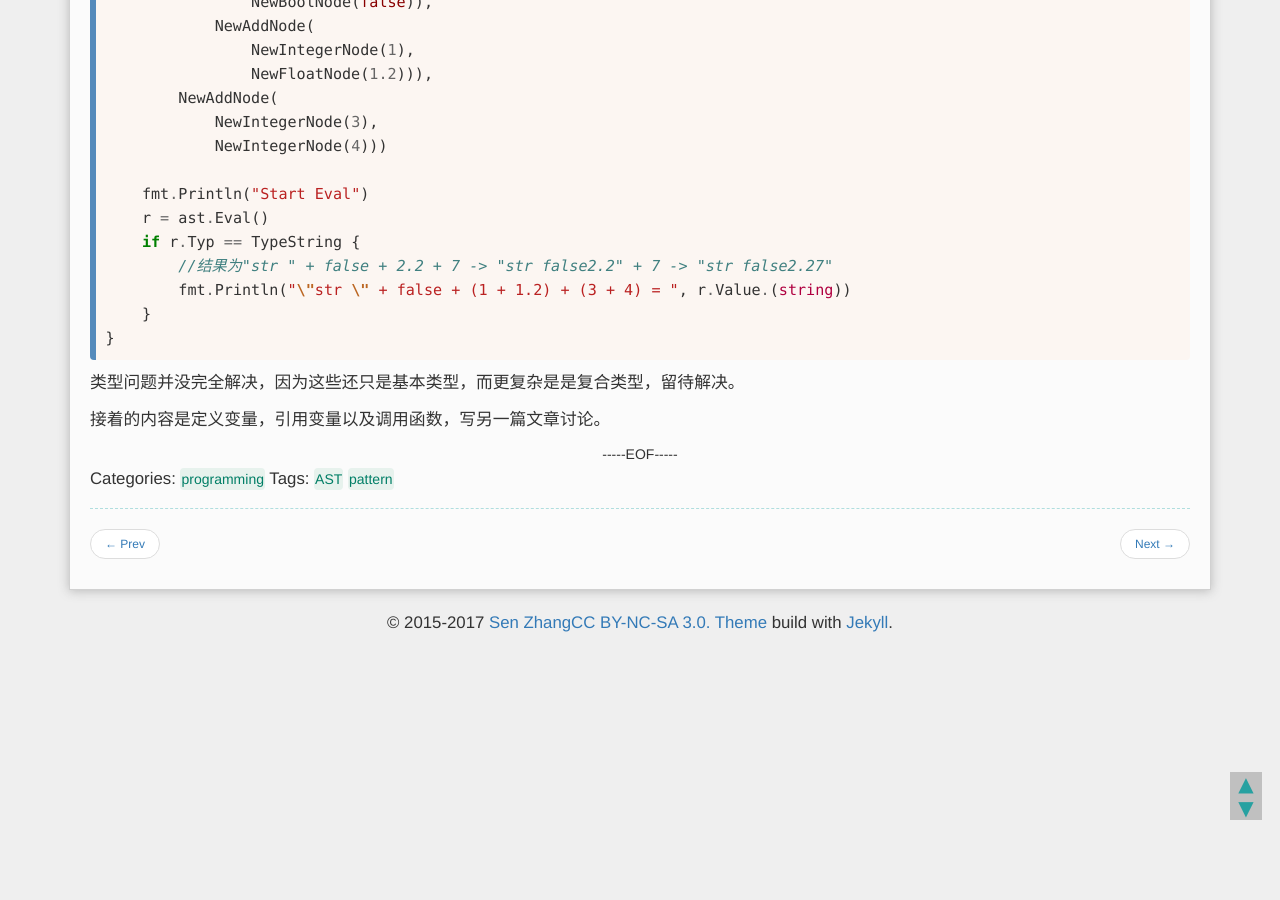
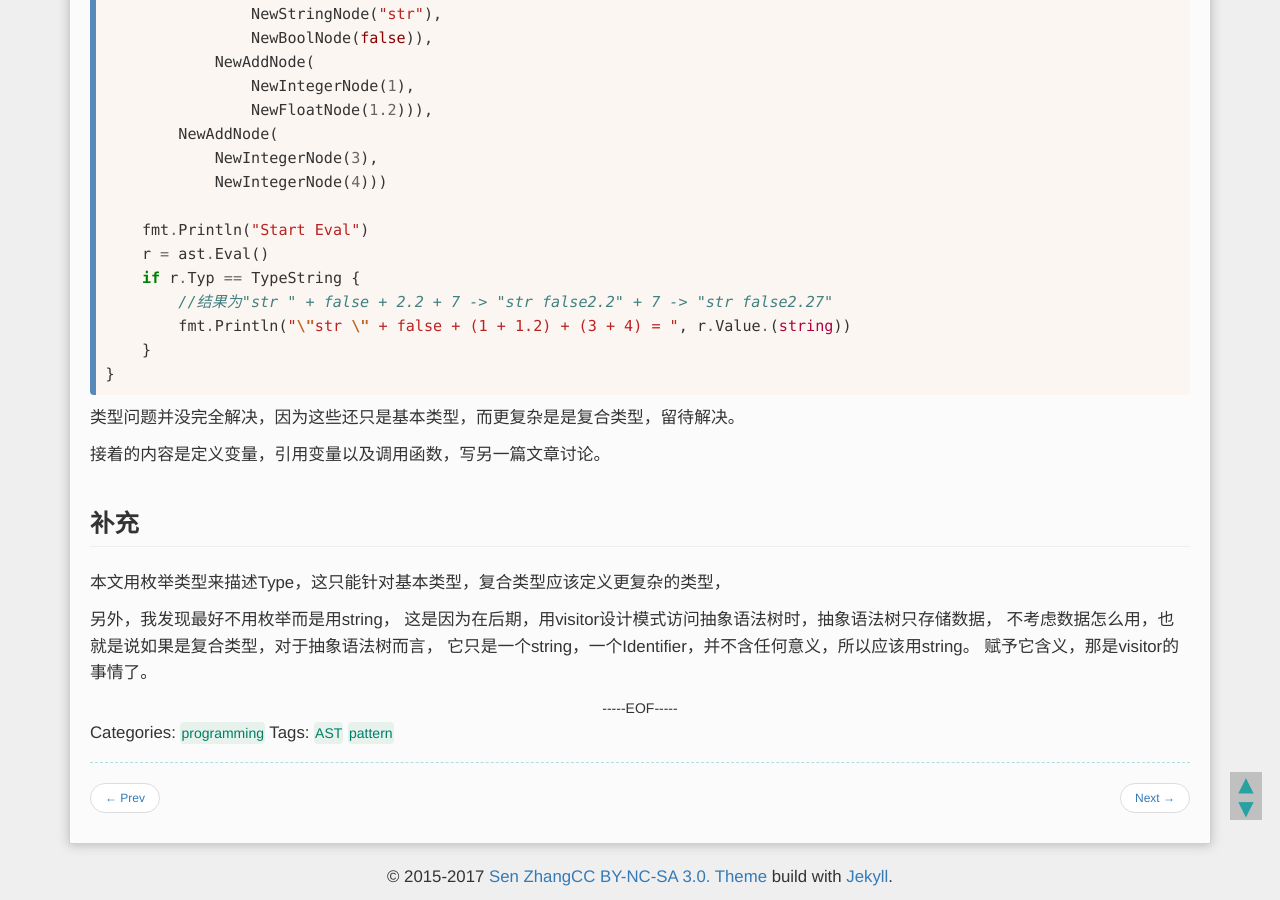
Before and after one commit to SenZhangAI/senzhangai.github.com, a Jekyll site: the page built from _posts/2017-05-02-eval-ast.md, in a window 1280 px wide and 900 px high, scrolled down 8610 px. Built offline with Jekyll 4.4.1, drawn with Linux system fonts in a browser that asks for light colours; comment, search, counter and statistics services are not loaded.

Commit message:
add some info

```diff
--- a/_posts/2017-05-02-eval-ast.md
+++ b/_posts/2017-05-02-eval-ast.md
@@ -385,3 +385,13 @@ func main() {
 类型问题并没完全解决，因为这些还只是基本类型，而更复杂是是复合类型，留待解决。
 
 接着的内容是定义变量，引用变量以及调用函数，写另一篇文章讨论。
+
+## 补充
+
+本文用枚举类型来描述Type，这只能针对基本类型，复合类型应该定义更复杂的类型，
+
+另外，我发现最好不用枚举而是用string，
+这是因为在后期，用visitor设计模式访问抽象语法树时，抽象语法树只存储数据，
+不考虑数据怎么用，也就是说如果是复合类型，对于抽象语法树而言，
+它只是一个string，一个Identifier，并不含任何意义，所以应该用string。
+赋予它含义，那是visitor的事情了。
```
